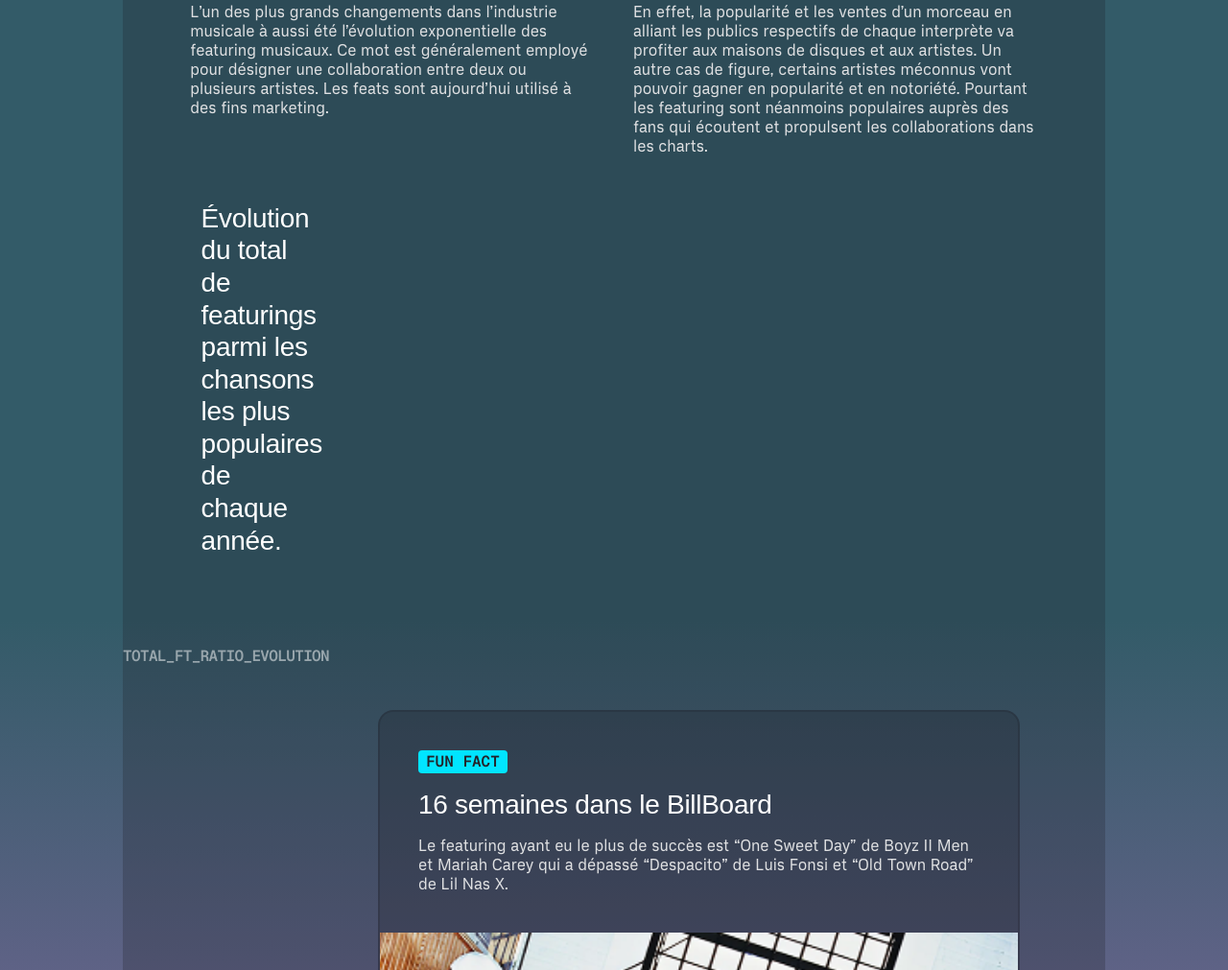
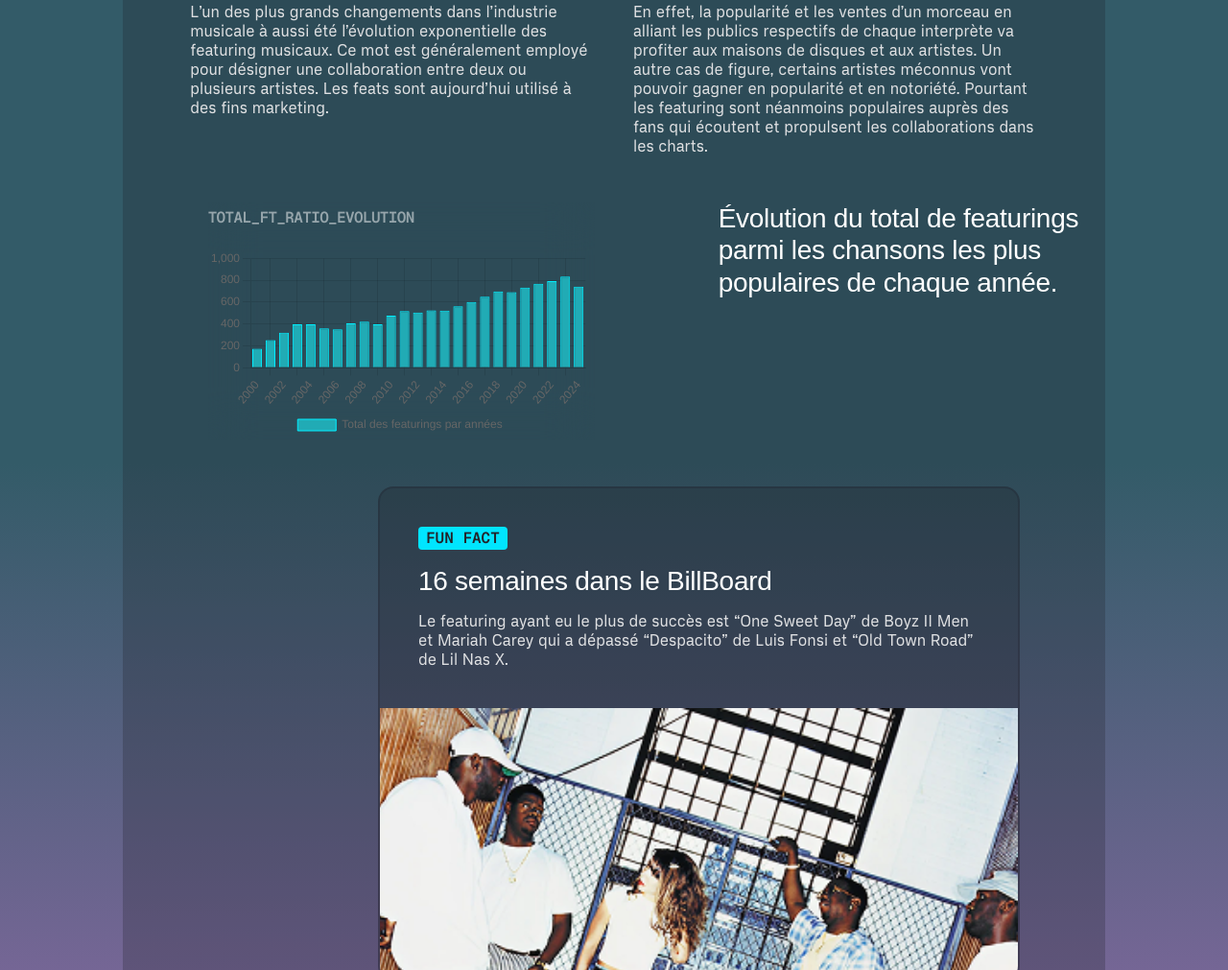
Before and after one commit to aetherjyan/SingingForTheStats, a plain HTML site: page index.html in a window 1280 px wide. Shown: the part 3358-4369 px from the top of the page at 96% size. Drawn offline with nearby package versions, Linux system fonts and the light colour scheme; a web font is replaced by a local one.

Commit message:
titre à droite + graphique à gauche
j'ai réussi à mettre le titre à droite au même niveau que le grpahique pour que ça corresponde à la maquette et tout ça grâce au grid

```diff
--- a/index.html
+++ b/index.html
@@ -115,12 +115,29 @@
 
 
         </section>
+
+<section class="chart2">
+    <div class="chart-window">
+      <span class="window-title">TOTAL_FT_RATIO_EVOLUTION</span>
+      <canvas id="graphique" width="400" height="200"></canvas>
+    </div>
+     <h3>Évolution du total de featurings parmi les chansons les plus populaires de chaque année.</h3>
+
+</section>
+
+
+
+        <!--
         <section class="chart2">
-          <h3>Évolution du total de featurings parmi les chansons les plus populaires de chaque année.</h3>
-        </section>
+        <h3>Évolution du total de featurings parmi les chansons les plus populaires de chaque année.</h3>
+        <div class="chart-window">
+        <span class="window-title">TOTAL_FT_RATIO_EVOLUTION</span>
 
-        <div class="chart-window"></div>
-        <span class="window-title">TOTAL_FT_RATIO_EVOLUTION</span>
+        <canvas id="graphique" width="400" height="200"></canvas>
+
+        </div>
+        </section>-->
+
 
 
 
--- a/style/chap-2.css
+++ b/style/chap-2.css
@@ -1 +1,9 @@
-/*chapitre 2*/
+
+.chart2 .chart-window {
+  grid-column: 2 / 7;
+}
+
+.chart2 h3 {
+  grid-column: 8 / 13;
+
+}
```
